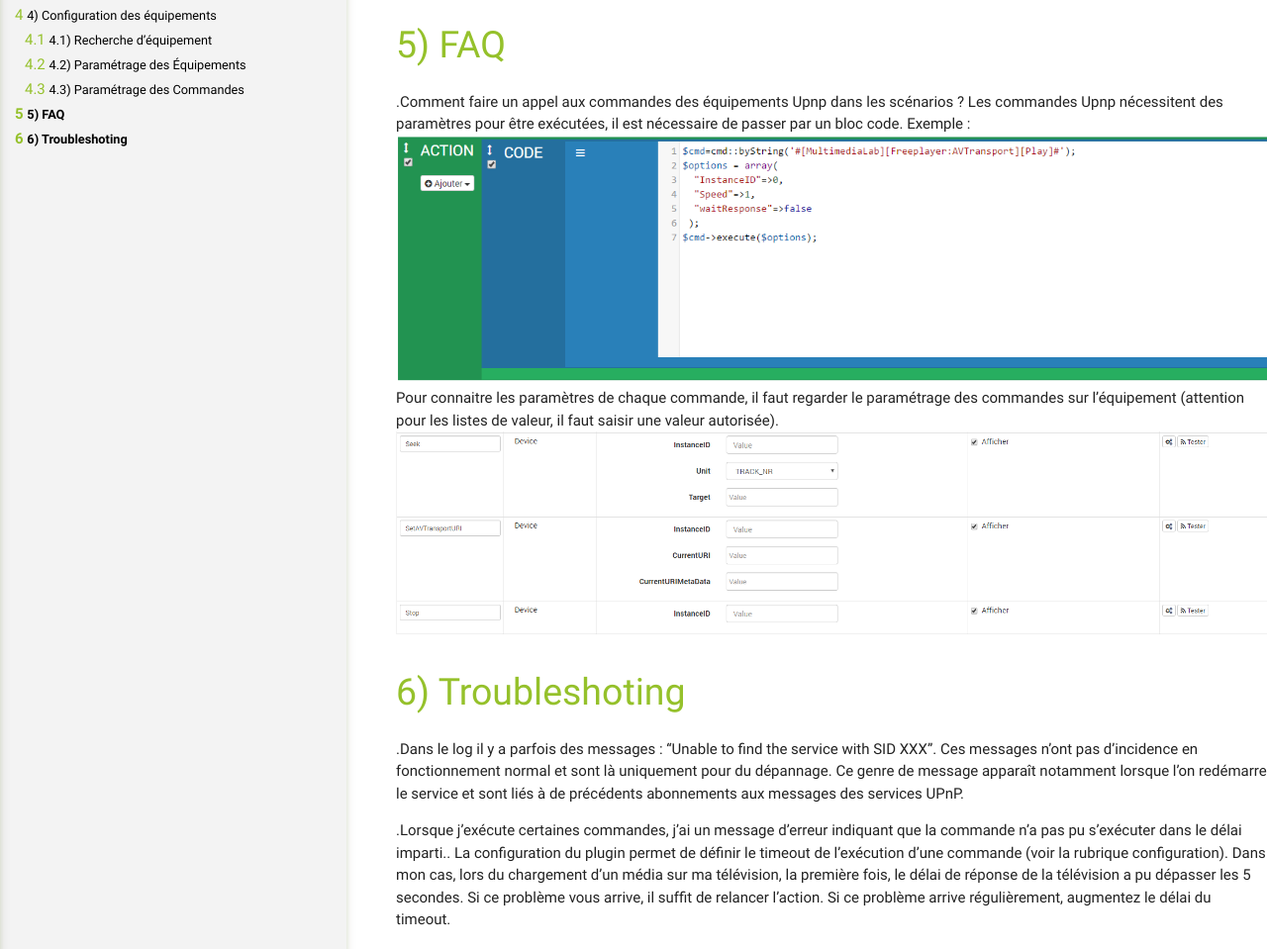
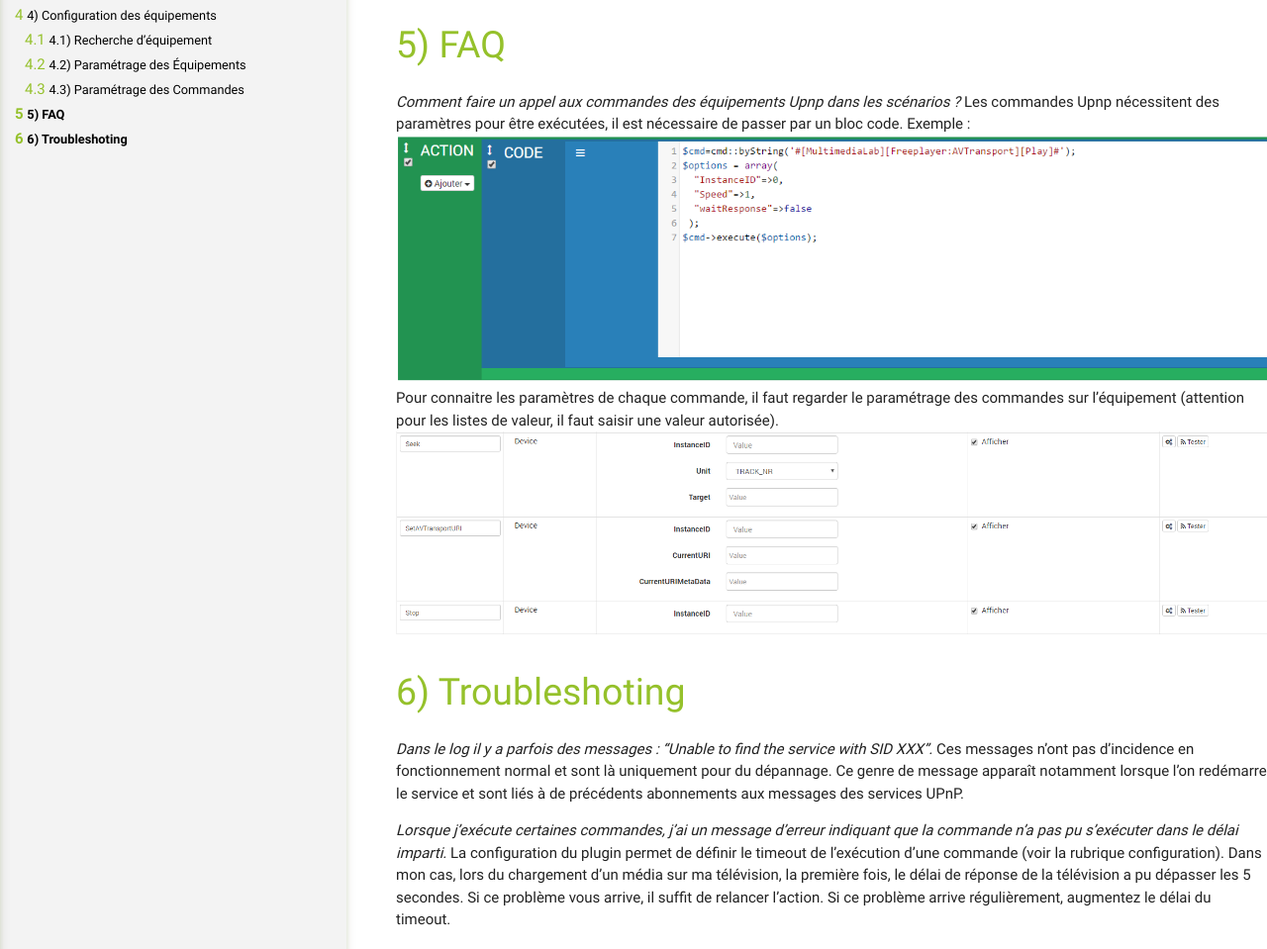
Before and after one commit to DavZero/jeedom_upnp, a Jekyll site: the page built from docs/fr_FR/index.md, in a window 1280 px wide and 1400 px high, scrolled down 2912 px. Shown: the part 339-1298 px from the top of the window at 99% size. Built offline with Jekyll 4.4.1, drawn with Linux system fonts in a browser that asks for light colours; our own code applies the rules of GitHub Pages for plain Markdown files.

Commit message:
Update Doc

```diff
--- a/docs/fr_FR/index.md
+++ b/docs/fr_FR/index.md
@@ -168,7 +168,7 @@ apparaissent dans le champ "Option" de la commande.
 
 FAQ
 ===
-.Comment faire un appel aux commandes des équipements Upnp dans les scénarios ?
+_Comment faire un appel aux commandes des équipements Upnp dans les scénarios ?_
 Les commandes Upnp nécessitent des paramètres pour être exécutées, il est nécessaire de passer par un bloc code.
 Exemple :
 ![upnp_scenario](../images/upnp_scenario.png)
@@ -179,12 +179,12 @@ Pour connaitre les paramètres de chaque commande, il faut regarder le paramétr
 
 Troubleshoting
 ==============
-.Dans le log il y a parfois des messages : "Unable to find the service with SID XXX".
+_Dans le log il y a parfois des messages : "Unable to find the service with SID XXX"._
 Ces messages n’ont pas d’incidence en fonctionnement normal et sont là uniquement
 pour du dépannage. Ce genre de message apparaît notamment lorsque l’on redémarre
 le service et sont liés à de précédents abonnements aux messages des services UPnP.
 
-.Lorsque j’exécute certaines commandes, j’ai un message d’erreur indiquant que la commande n’a pas pu s’exécuter dans le délai imparti..
+_Lorsque j’exécute certaines commandes, j’ai un message d’erreur indiquant que la commande n’a pas pu s’exécuter dans le délai imparti._
 La configuration du plugin permet de définir le timeout de l’exécution d’une
 commande (voir la rubrique configuration). Dans mon cas, lors du chargement
 d’un média sur ma télévision, la première fois, le délai de réponse de la télévision
```
